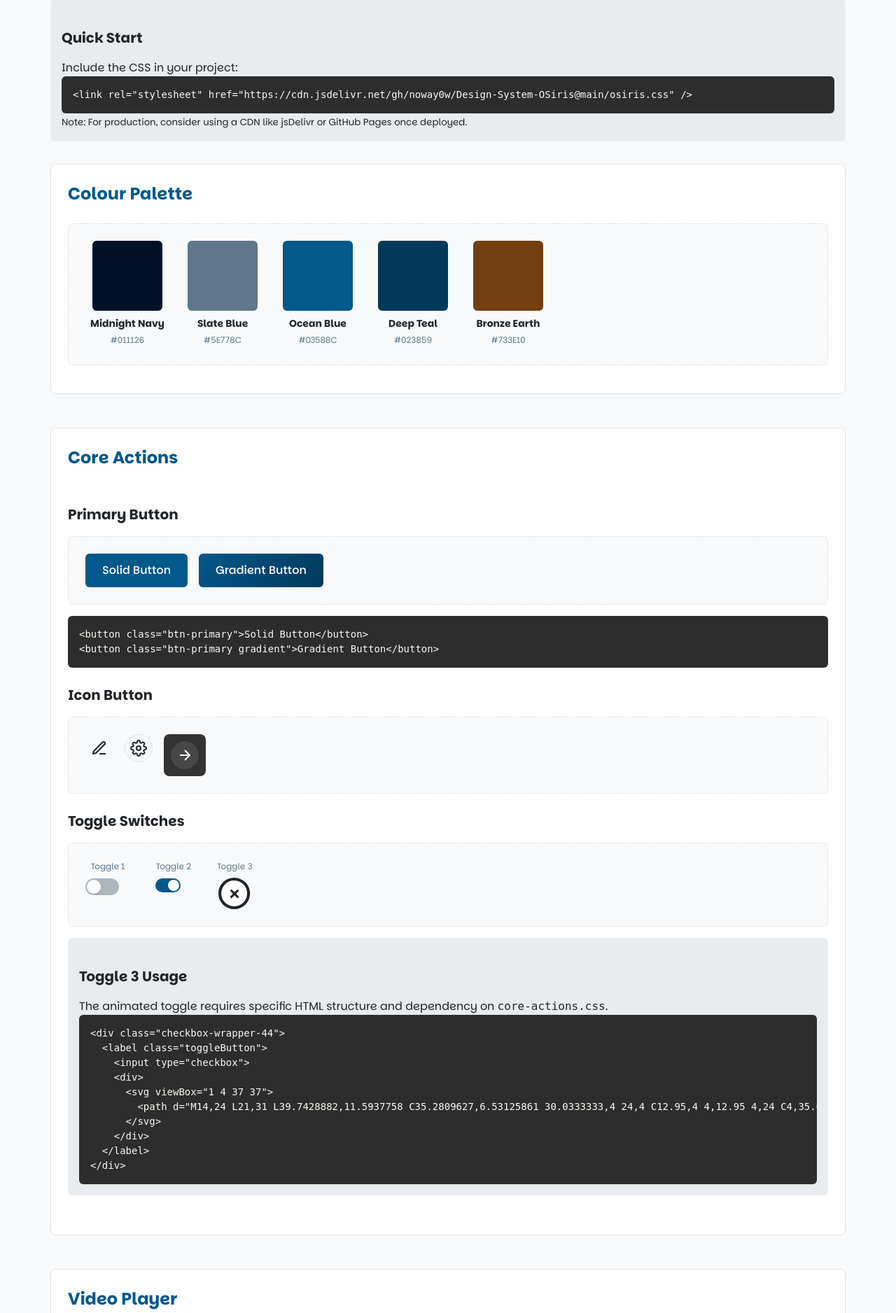
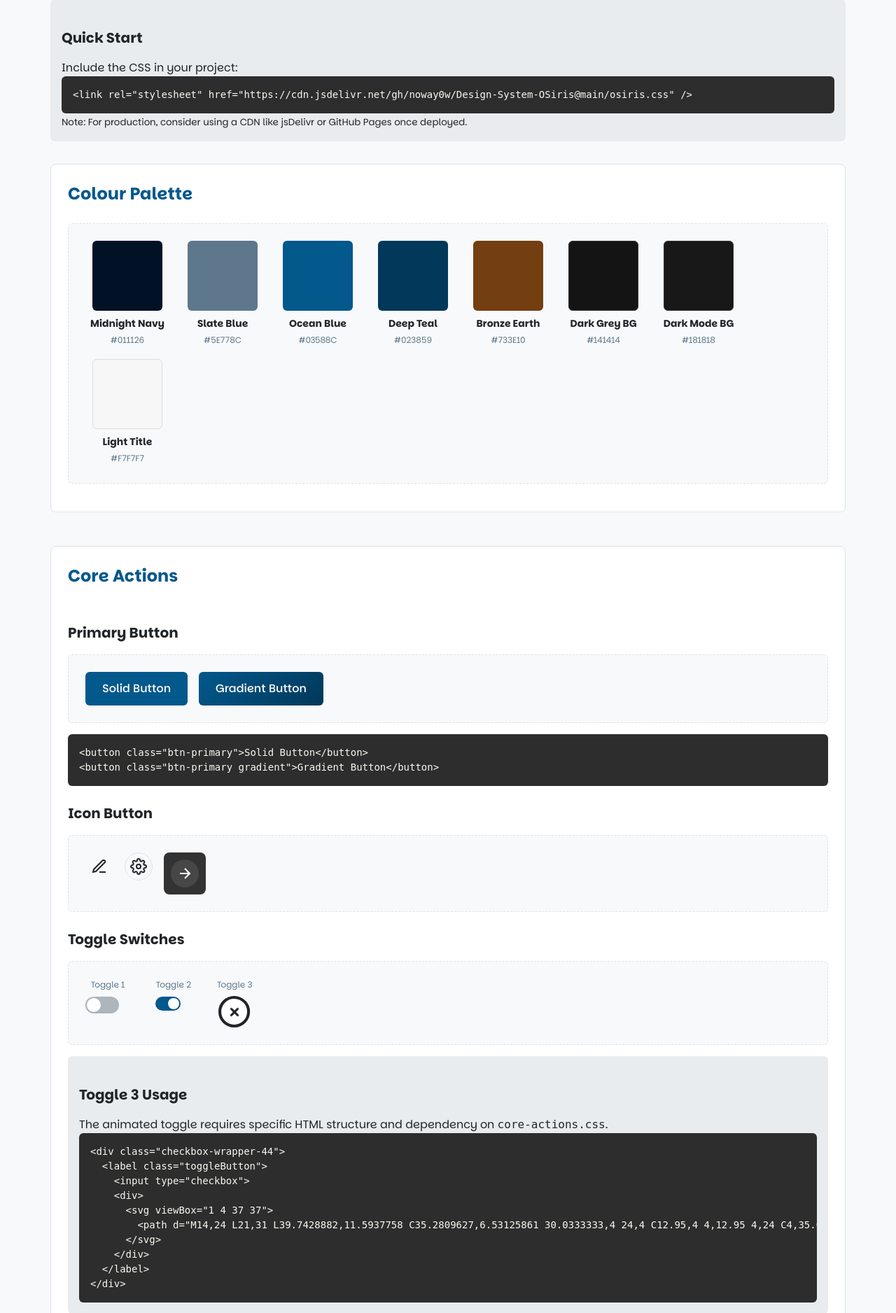
Before and after one commit to noway0w/Design-System-OSiris, a PHP site: page / in a window 1280 px wide. Shown: the part 183-2059 px from the top of the page at 70% size. Run offline with PHP 8.4, Linux system fonts and the light colour scheme.

Commit message:
Update color palette and icon sizing

```diff
--- a/css/components/dashboard.css
+++ b/css/components/dashboard.css
@@ -446,7 +446,7 @@
   font-size: var(--font-size-lg);
 }
 .weather-metric-icon {
-  width: 16px;
-  height: 16px;
+  width: 24px;
+  height: 24px;
   fill: var(--text-color);
 }
--- a/css/variables.css
+++ b/css/variables.css
@@ -6,6 +6,9 @@
   --brand-ocean: #03588C; /* Ocean Blue - Primary Accent */
   --brand-teal: #023859; /* Deep Teal - Secondary Accent */
   --brand-bronze: #733E10; /* Bronze Earth - Warm Accent */
+  --brand-dark-grey: #141414; /* Dark Grey Background */
+  --brand-dark-mode: #181818; /* Dark Mode Background */
+  --brand-light-title: #F7F7F7; /* Light Title */
 
   /* Mapped Variables */
   --primary-color: var(--brand-ocean);
@@ -75,8 +78,8 @@
   --primary-active: #022a42;
   --on-primary: #ffffff;
 
-  --bg-color: var(--brand-navy); /* Midnight Navy Background */
-  --surface-color: #021a36; /* Slightly lighter than Midnight Navy for cards */
+  --bg-color: var(--brand-dark-grey); /* Dark Grey Background */
+  --surface-color: var(--brand-dark-mode); /* Dark Mode Background */
   --surface-hover: var(--brand-teal);
   --surface-active: #03456e;
 
--- a/index.html
+++ b/index.html
@@ -60,6 +60,14 @@
       padding: var(--spacing-md);
       border-radius: var(--radius-md);
       margin-bottom: var(--spacing-xl);
+    }
+
+    [data-theme="dark"] .usage-box {
+      background: var(--brand-dark-grey);
+    }
+
+    [data-theme="dark"] h2 {
+      color: #F7F7F7;
     }
 
     /* Theme Toggle Switch in Header */
@@ -128,6 +136,21 @@
         <div style="width: 100px; height: 100px; background: #733E10; border-radius: var(--radius-md); margin: 0 auto 8px auto;"></div>
         <span style="display:block; font-weight:bold; font-size: 14px;">Bronze Earth</span>
         <span style="font-size: 12px; color: var(--text-secondary);">#733E10</span>
+      </div>
+      <div style="text-align: center; width: 120px;">
+        <div style="width: 100px; height: 100px; background: #141414; border-radius: var(--radius-md); margin: 0 auto 8px auto; border: 1px solid #333;"></div>
+        <span style="display:block; font-weight:bold; font-size: 14px;">Dark Grey BG</span>
+        <span style="font-size: 12px; color: var(--text-secondary);">#141414</span>
+      </div>
+      <div style="text-align: center; width: 120px;">
+        <div style="width: 100px; height: 100px; background: #181818; border-radius: var(--radius-md); margin: 0 auto 8px auto; border: 1px solid #333;"></div>
+        <span style="display:block; font-weight:bold; font-size: 14px;">Dark Mode BG</span>
+        <span style="font-size: 12px; color: var(--text-secondary);">#181818</span>
+      </div>
+      <div style="text-align: center; width: 120px;">
+        <div style="width: 100px; height: 100px; background: #F7F7F7; border-radius: var(--radius-md); margin: 0 auto 8px auto; border: 1px solid #ddd;"></div>
+        <span style="display:block; font-weight:bold; font-size: 14px;">Light Title</span>
+        <span style="font-size: 12px; color: var(--text-secondary);">#F7F7F7</span>
       </div>
     </div>
   </section>
@@ -324,24 +347,24 @@
         <div class="weather-header">Current local weather</div>
         <div class="weather-main-visual">
           <div class="weather-icon-large">
-             <!-- Placeholder for Sun+Cloud SVG -->
-             <svg viewBox="0 0 24 24" fill="none" stroke="currentColor" stroke-width="1.5" style="width:100%; height:100%;">
-               <path d="M12 3v2m0 14v2m9-9h-2M5 12H3m15.364-6.364l-1.414 1.414M7.05 16.95l-1.414 1.414M16.95 16.95l1.414 1.414M7.05 7.05L5.636 5.636M17 12a5 5 0 1 1-10 0 5 5 0 0 1 10 0z" stroke="currentColor"/>
-             </svg>
+             <!-- Partly Cloudy Icon from Design System -->
+             <img src="weather_icons/partly_cloudy_day_24dp_E3E3E3_FILL0_wght200_GRAD0_opsz24.svg" style="width:100%; height:100%;" alt="Partly Cloudy">
           </div>
         </div>
         <div class="weather-metrics">
           <div class="weather-metric-item">
             <span class="weather-metric-label">Temperature</span>
             <div class="weather-metric-value-row">
-              <svg class="weather-metric-icon" viewBox="0 0 24 24" fill="none" stroke="currentColor" stroke-width="2"><path d="M14 14.76V3.5a2.5 2.5 0 0 0-5 0v11.26a4.5 4.5 0 1 0 5 0z"/></svg>
+              <!-- Thermostat Icon from Design System -->
+              <img src="weather_icons/device_thermostat_24dp_E3E3E3_FILL0_wght200_GRAD0_opsz24.svg" class="weather-metric-icon" alt="Temperature">
               <span>-4,8°C</span>
             </div>
           </div>
           <div class="weather-metric-item">
             <span class="weather-metric-label">Humidity</span>
             <div class="weather-metric-value-row">
-              <svg class="weather-metric-icon" viewBox="0 0 24 24" fill="none" stroke="currentColor" stroke-width="2"><path d="M12 2.69l5.66 5.66a8 8 0 1 1-11.31 0z"/></svg>
+              <!-- Humidity Mid Icon from Design System -->
+              <img src="weather_icons/humidity_mid_24dp_E3E3E3_FILL0_wght200_GRAD0_opsz24.svg" class="weather-metric-icon" alt="Humidity">
               <span>77 %</span>
             </div>
           </div>
```
